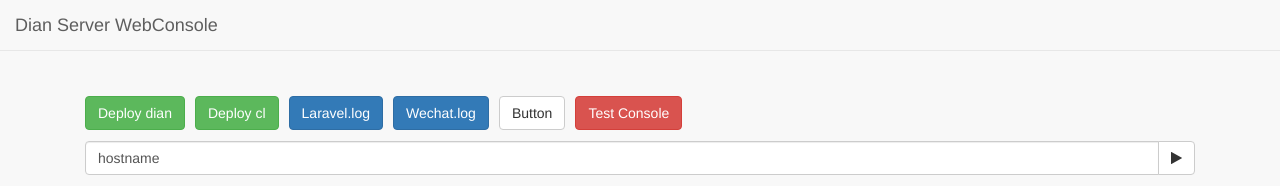
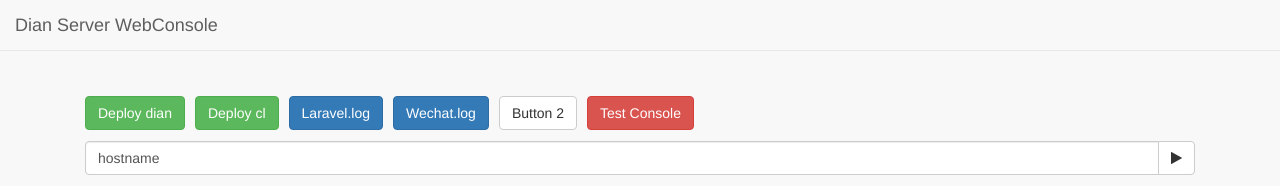
Before and after one commit to oceanicfish/cl, a website: page console.html in a window 1280 px wide. Shown: the top 186 px of the page. Drawn offline with Linux system fonts and the light colour scheme.

Commit message:
web deploy testing v 1

```diff
--- a/console.html
+++ b/console.html
@@ -52,7 +52,7 @@
                         <button type="button" class="btn btn-success" ng-click="deployCL()">Deploy cl</button>
                         <button type="button" class="btn btn-primary" ng-click="laravelLog()">Laravel.log</button>
                         <button type="button" class="btn btn-primary" ng-click="wechatLog()">Wechat.log</button>
-                        <button type="button" class="btn btn-default">Button</button>
+                        <button type="button" class="btn btn-default">Button 2</button>
                         <button type="button" class="btn btn-danger" ng-click="test()">Test Console</button>
                         <div class="form-group input-group">
                             <input type="text" class="form-control" ng-model="command" ng-submit="runCmd()" ng-keyup="$event.keyCode == 13 && runCmd()">
```
